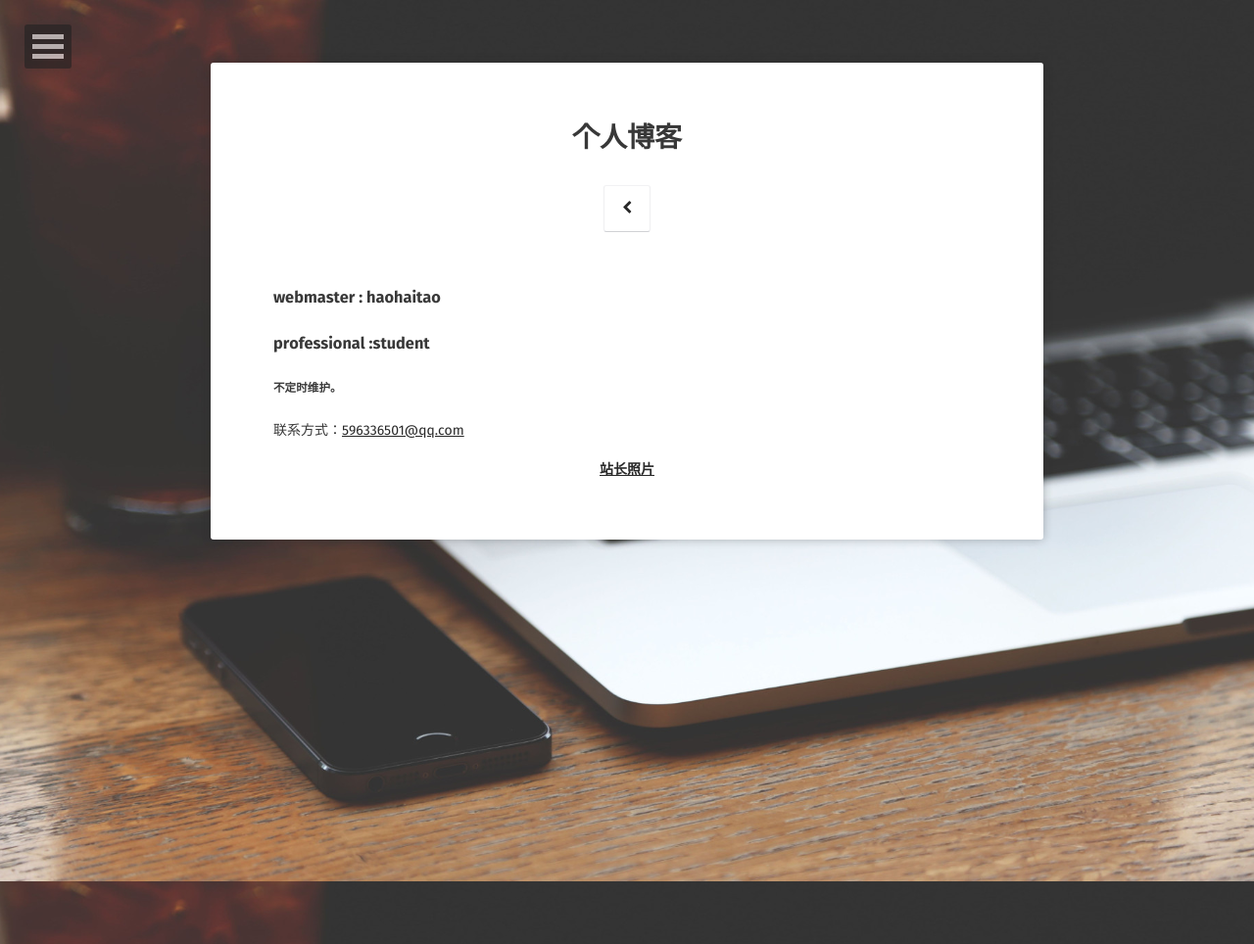
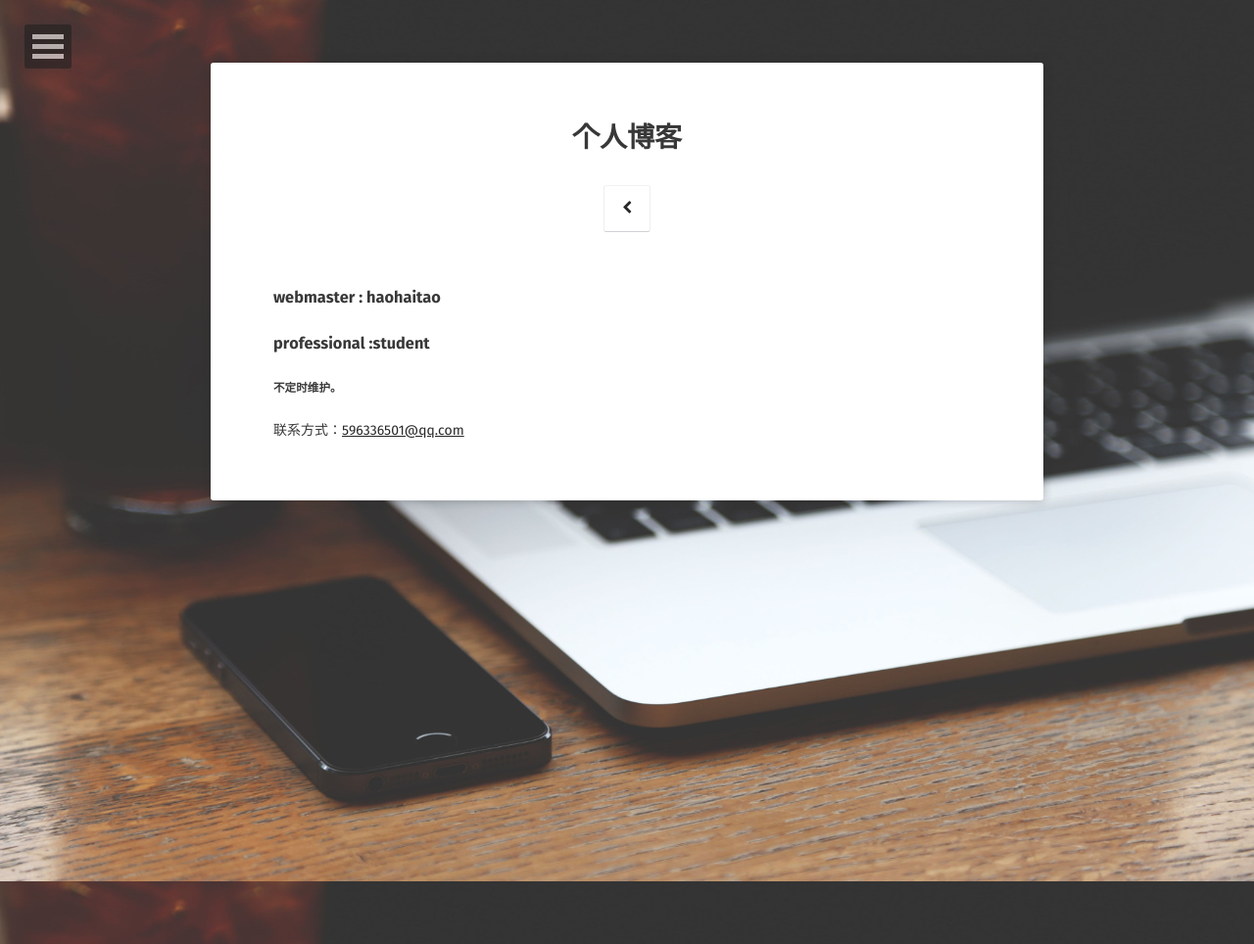
Before and after one commit to haohaitao/haohaitao.github.io, a Jekyll site: the page built from about/index.md, in a window 1280 px wide. Shown: the whole page at 98% size. Built offline with Jekyll 4.4.1, drawn with Linux system fonts in a browser that asks for light colours; some web fonts are replaced.

Commit message:
delete photo

```diff
--- a/about/index.md
+++ b/about/index.md
@@ -11,4 +11,3 @@ comments: false
 
 
 联系方式：<a href="#">596336501@qq.com</a>
-<center><a href="#"> <b>站长照片<b>
```
